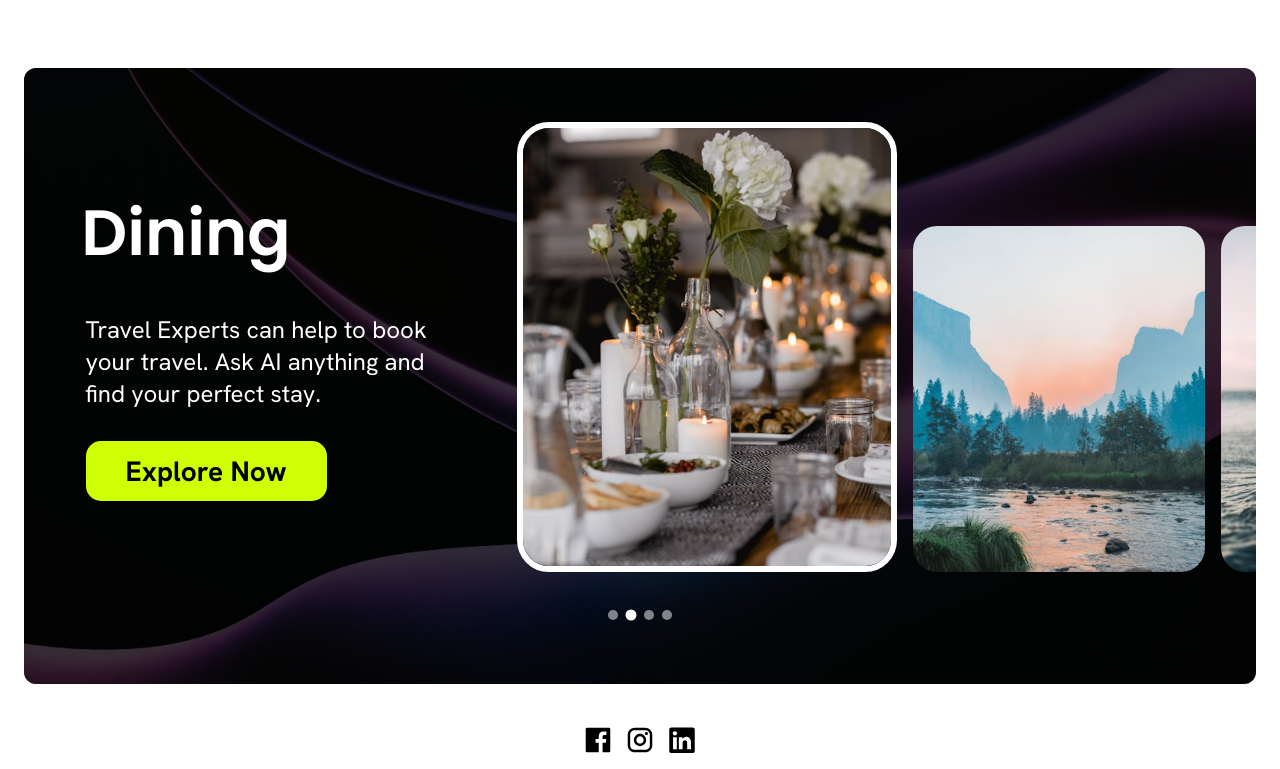
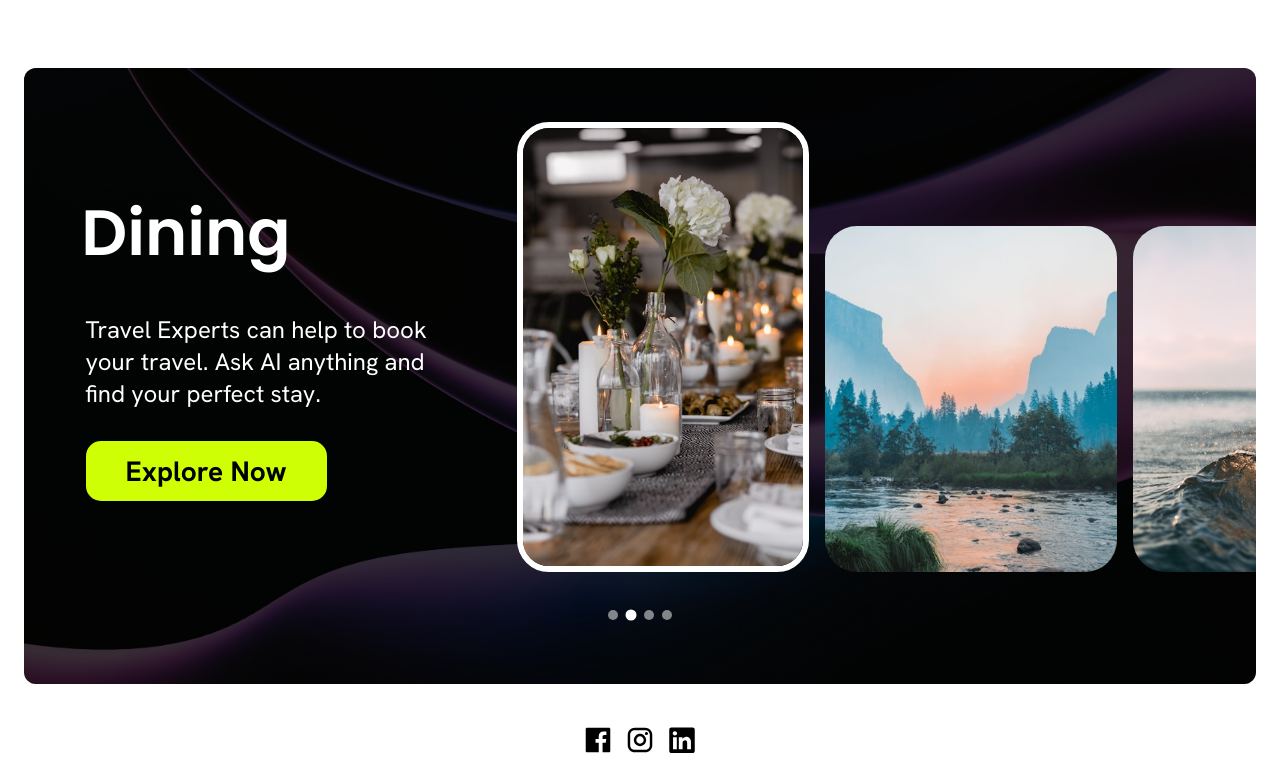
Before and after one commit to tneeraja95/travel-expert, a Next.js app: page / in a window 1280 px wide. Shown: the part 614-1383 px from the top of the page. Built offline with nearby package versions, Linux system fonts and the light colour scheme.

Commit message:
Updating inner carousel transition

```diff
--- a/src/app/globals.css
+++ b/src/app/globals.css
@@ -4,38 +4,16 @@
   --font-display: var(--font-poppins), ui-sans-serif, system-ui, sans-serif;
 }
 
-.embla__container {
-  direction: ltr; /* hard-guard against RTL */
-}
-
 .embla__slide {
-  --w: 292px;
   --h: 346px;
-
-  box-sizing: border-box;
-  width: var(--w); /* drives layout; grows to the right */
+  width: 292px;
   height: var(--h);
   transition:
     width 500ms ease,
     height 500ms ease;
-
-  /* bottom anchor for height growth */
-  align-self: flex-end;
-  border-radius: 24px;
-  overflow: hidden;
 }
 
 .embla__slide.is-selected {
-  --w: 380px; /* expands RIGHTWARD (left edge fixed) */
   --h: 450px;
-
-  border-radius: 32px;
   border: 6px solid #fff;
 }
-
-.embla__viewport {
-  direction: ltr;
-}
-.embla__container {
-  justify-content: flex-start;
-}
--- a/src/components/herosection/InnerCarousel.tsx
+++ b/src/components/herosection/InnerCarousel.tsx
@@ -1,73 +1,72 @@
 "use client";
 
-import { useEffect, useRef, useState } from "react";
+import { useEffect, useRef } from "react";
 import useEmblaCarousel from "embla-carousel-react";
 import Image from "next/image";
-import Autoplay from "embla-carousel-autoplay";
-
-const images = [
-  "/images/inner1.jpg",
-  "/images/inner2.jpg",
-  "/images/inner3.jpg",
-  "/images/inner4.jpg",
-  "/images/inner5.jpg",
-  "/images/inner6.jpg",
-  "/images/inner7.jpg",
-];
+import { images } from "@/constants";
 
 export default function InnerCarousel() {
-  const autoplay = useRef(
-    Autoplay({
-      delay: 2500,
-      stopOnInteraction: false,
-      stopOnLastSnap: true,
-    })
-  );
+  const [emblaRef, emblaApi] = useEmblaCarousel({
+    loop: false,
+    align: "start",
+  });
 
-  const [emblaRef, emblaApi] = useEmblaCarousel(
-    { loop: false, align: "start" },
-    [autoplay.current]
-  );
+  const autoplayRef = useRef<NodeJS.Timeout | null>(null);
 
   useEffect(() => {
     if (!emblaApi) return;
-    const onUpdate = () => {
+
+    const updateSelected = () => {
       const selectedIndex = emblaApi.selectedScrollSnap();
-      const slides = emblaApi.slideNodes() ?? [];
-      if (!slides.length) return;
-
+      const slides = emblaApi.slideNodes();
       slides.forEach((slide, i) => {
         slide.classList.toggle("is-selected", i === selectedIndex);
       });
-      if (selectedIndex >= 3) {
-        autoplay.current?.stop();
+    };
+
+    const startAutoplay = () => {
+      if (autoplayRef.current) clearInterval(autoplayRef.current);
+
+      autoplayRef.current = setInterval(() => {
+        const index = emblaApi.selectedScrollSnap();
+
+        if (index >= 3 || !emblaApi.canScrollNext()) {
+          stopAutoplay();
+          return;
+        }
+
+        emblaApi.scrollNext();
+      }, 3000);
+    };
+
+    const stopAutoplay = () => {
+      if (autoplayRef.current) {
+        clearInterval(autoplayRef.current);
+        autoplayRef.current = null;
       }
     };
-    emblaApi.on("select", onUpdate);
-    emblaApi.on("reInit", () => {
-      onUpdate();
-    });
 
-    onUpdate();
+    emblaApi.on("select", updateSelected);
+
+    startAutoplay();
 
     return () => {
-      emblaApi.off("select", onUpdate);
-      emblaApi.off("reInit", onUpdate);
+      stopAutoplay();
+      emblaApi.off("select", updateSelected);
     };
   }, [emblaApi]);
 
   return (
     <div className="relative h-[450px] overflow-hidden hidden xl:block">
-      {/* Viewport (emblaRef goes here) */}
       <div ref={emblaRef} className="embla__viewport">
-        {/* Track */}
         <div className="embla__container flex justify-start items-end gap-4 h-[450px]">
           {images.map((src, i) => (
             <div
               key={src}
-              className="embla__slide relative rounded-4xl overflow-hidden flex-[0_0_auto]"
+              className={`embla__slide relative rounded-4xl overflow-hidden flex-[0_0_auto] transition-all duration-500 ${
+                i === 0 ? "is-selected no-transition" : ""
+              }`}
             >
-              <div className="card">
               <Image
                 src={src}
                 alt={`Slide ${i + 1}`}
@@ -76,7 +75,6 @@ export default function InnerCarousel() {
                 sizes="(max-width: 400px) 100vw, 292px"
               />
             </div>
-            </div>
           ))}
         </div>
       </div>
--- a/src/constants.tsx
+++ b/src/constants.tsx
@@ -4,3 +4,13 @@ export const categories = [
   { title: "Transport", image: "/images/transport.jpg" },
   { title: "Experience", image: "/images/experience.jpg" },
 ];
+
+export const images = [
+  "/images/inner1.jpg",
+  "/images/inner2.jpg",
+  "/images/inner3.jpg",
+  "/images/inner4.jpg",
+  "/images/inner5.jpg",
+  "/images/inner6.jpg",
+  "/images/inner7.jpg",
+];
```
Lines whose indentation alone changed are shown as unchanged.
